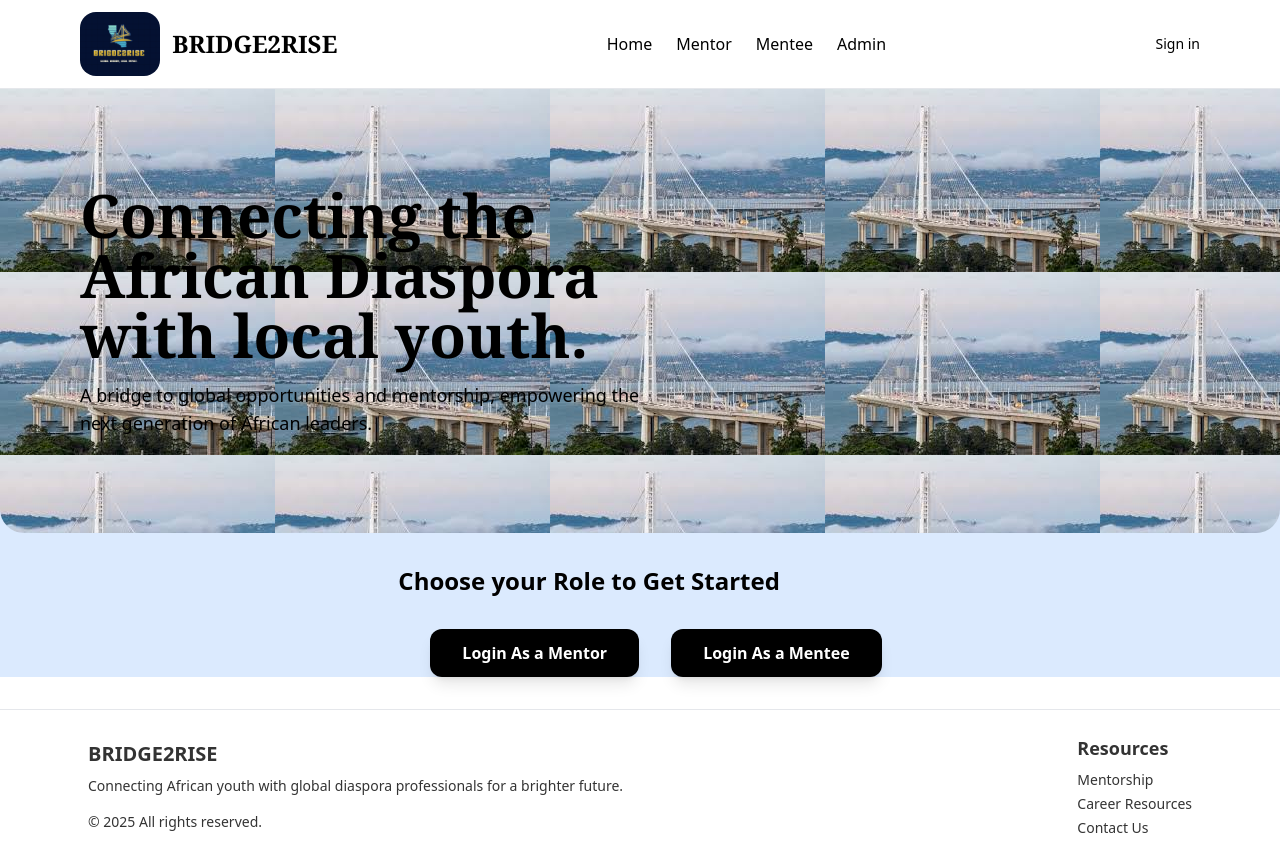
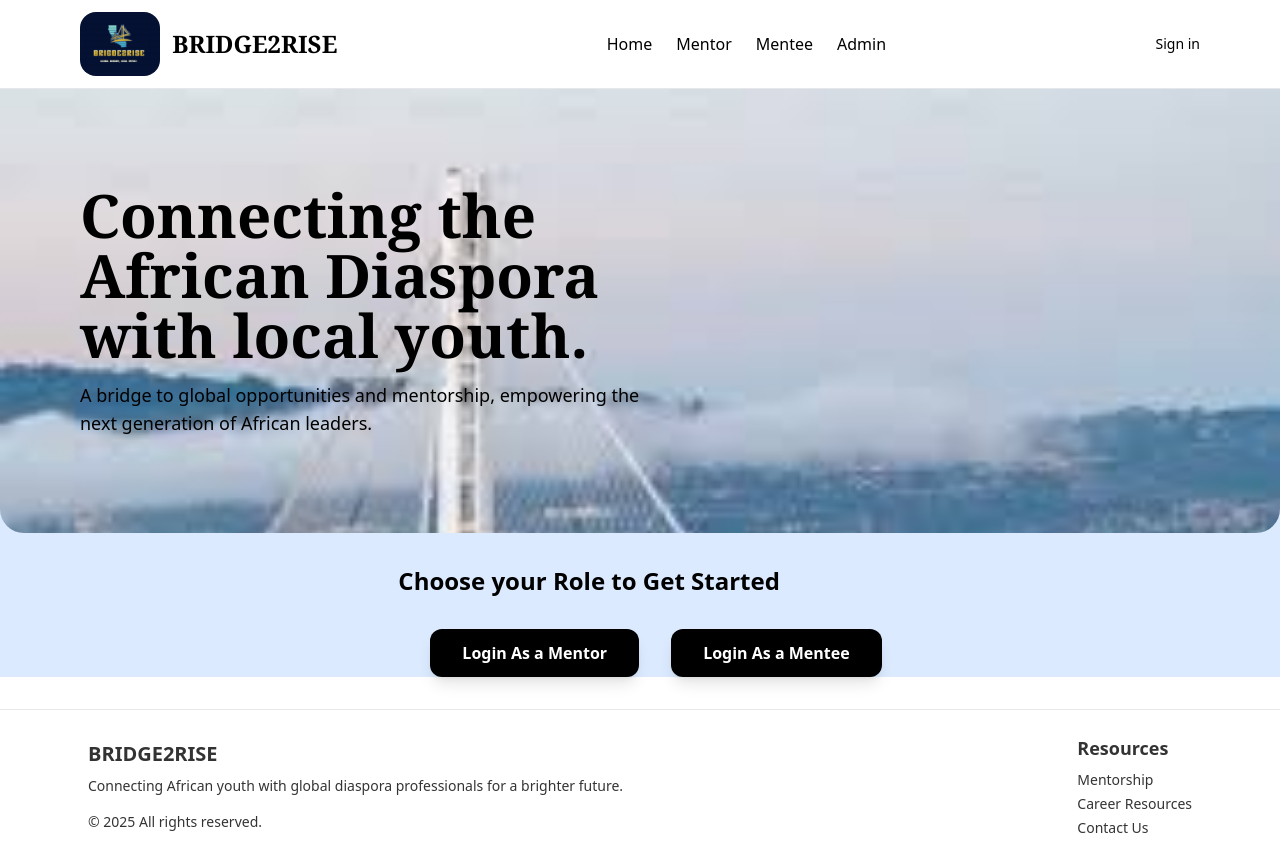
Before and after one commit to Munezero26200/bridge-to-rise, a React (Vite) app: page / in a window 1280 px wide. Built offline with nearby package versions, Linux system fonts and the light colour scheme.

Commit message:
Fixed image

```diff
--- a/src/components/combined3.jsx
+++ b/src/components/combined3.jsx
@@ -146,7 +146,7 @@ function Navbar({ navigate, auth, onLogout }) {
 function Hero() {
     return (
         <main className="bg-blue-100">
-            <section className="bg-white bg-[url('/longBridge.png')] object-cover  text-black py-16 px-6 md:px-12 lg:px-20 lg:py-24 rounded-b-3xl">
+            <section className="bg-white bg-[url('/longBridge.png')] bg-cover  text-black py-16 px-6 md:px-12 lg:px-20 lg:py-24 rounded-b-3xl">
                 <div className="container mx-auto flex flex-col lg:flex-row items-center justify-between space-y-10 lg:space-y-0 lg:space-x-12">
                     <div className="w-full lg:w-1/2 text-center lg:text-left">
                         <h1 className="text-4xl md:text-5xl lg:text-6xl font-bold font-serif leading-tight">
```
